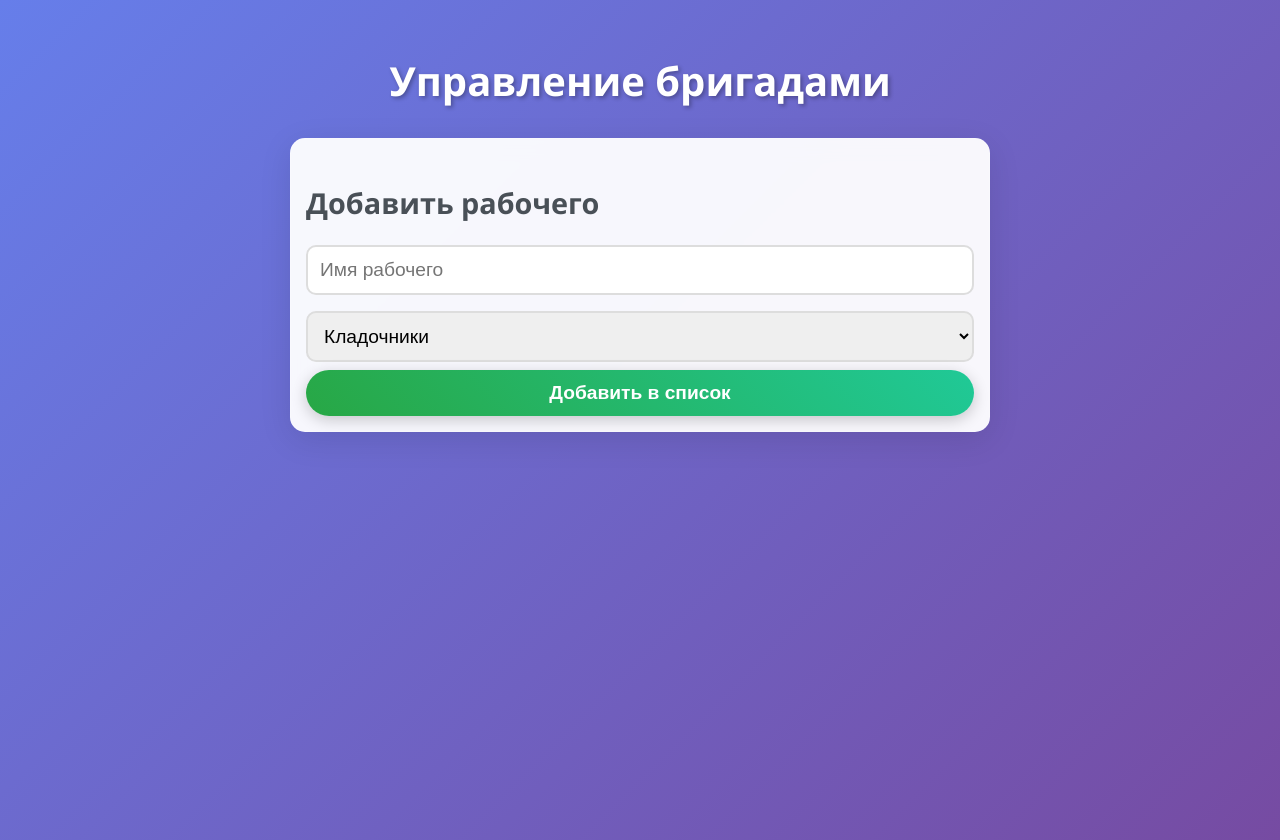
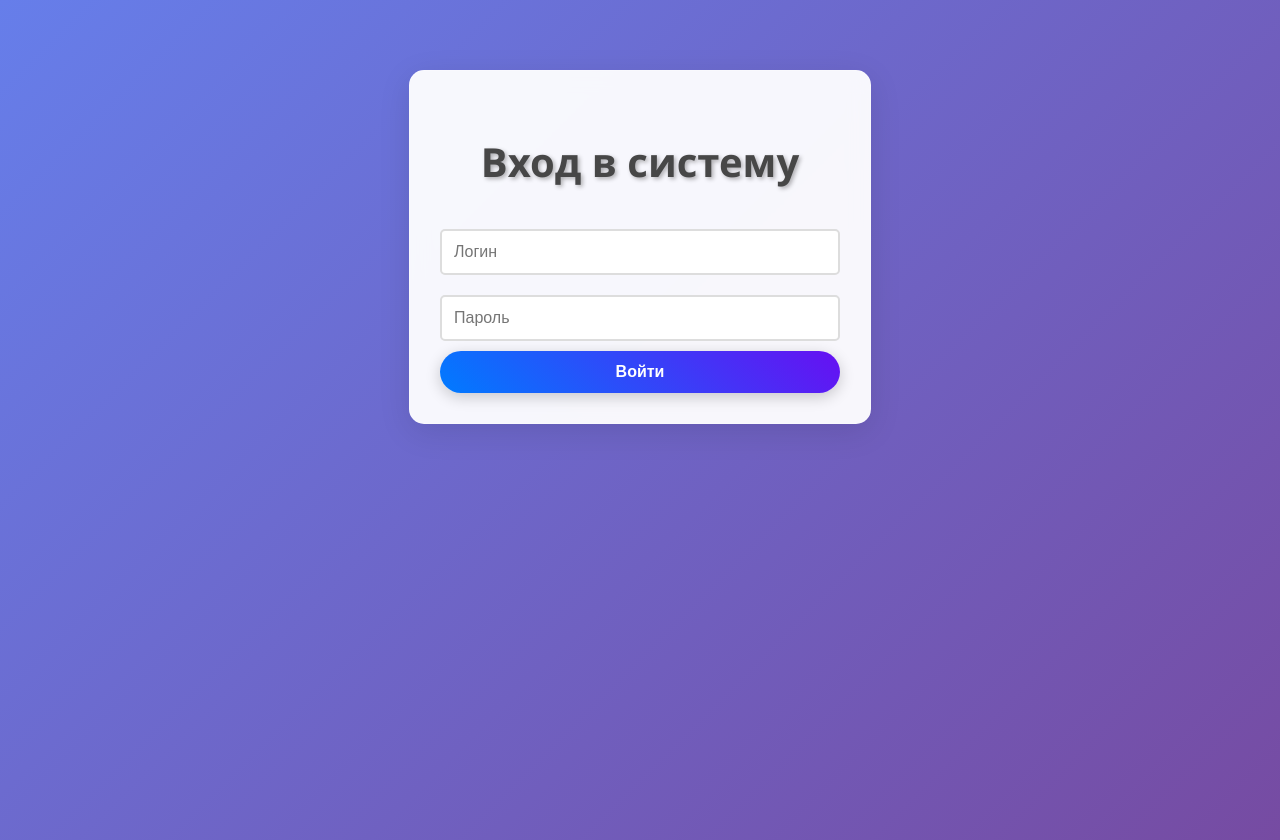
Before and after one commit to xzrasul13/brigades, a plain HTML site: page index.html in a window 1280 px wide. Drawn offline with Linux system fonts and the light colour scheme; no server answers.

Commit message:
Add login form

```diff
--- a/index.html
+++ b/index.html
@@ -8,7 +8,16 @@
 </head>
 <body>
 
+    <div id="loginForm" class="login-container">
+        <h2>Вход в систему</h2>
+        <input type="text" id="username" placeholder="Логин">
+        <input type="password" id="password" placeholder="Пароль">
+        <button class="btn btn-login" onclick="login()">Войти</button>
+    </div>
+
+    <div id="mainApp" style="display:none;">
         <h2>Управление бригадами</h2>
+        <button class="btn btn-logout" onclick="logout()">Выйти</button>
 
         <div class="card">
             <h3>Добавить рабочего</h3>
@@ -29,6 +38,7 @@
 
         <div id="loader" class="hidden">Обработка... Подождите...</div>
         <div id="mainContent"></div>
+    </div>
 
     <script src="script.js"></script>
 </body>
--- a/script.js
+++ b/script.js
@@ -1,5 +1,20 @@
  // ВСТАВЬ СВОЮ ССЫЛКУ НИЖЕ
         const scriptUrl = 'https://script.google.com/macros/s/AKfycbzH43J3zQOPJQo4bJL4PTtC7SpWMWgFKOLpeCSKD-mqsVTQJXQEGGHtTGCF6VhGd3KFRQ/exec';
+
+        // Функция входа
+        function login() {
+            const username = document.getElementById('username').value;
+            const password = document.getElementById('password').value;
+
+            // Простая проверка логина и пароля (замените на свои значения)
+            if (username === 'islom' && password === 'islomps') {
+                document.getElementById('loginForm').style.display = 'none';
+                document.getElementById('mainApp').style.display = 'block';
+                loadData();
+            } else {
+                alert('Неверный логин или пароль');
+            }
+        }
 
         // 1. Загрузка данных из таблицы
         async function loadData() {
--- a/style.css
+++ b/style.css
@@ -7,9 +7,28 @@
             color: #333;
             min-height: 100vh;
         }
+        .login-container {
+            background: rgba(255, 255, 255, 0.95);
+            padding: 30px;
+            border-radius: 15px;
+            box-shadow: 0 8px 32px rgba(0,0,0,0.1);
+            margin-bottom: 20px;
+            backdrop-filter: blur(10px);
+            border: 1px solid rgba(255, 255, 255, 0.18);
+            text-align: center;
+            max-width: 400px;
+            margin: 50px auto;
+        }
+        .login-container input {
+            width: 100%;
+            padding: 12px;
+            margin: 10px 0;
+            border-radius: 5px;
+            font-size: 1em;
+        }
         h2 {
             text-align: center;
-            color: #fff;
+            color: #474747;
             margin-bottom: 30px;
             font-size: 2.5em;
             text-shadow: 2px 2px 4px rgba(0,0,0,0.3);
@@ -48,6 +67,16 @@
             background: linear-gradient(45deg, #dc3545, #fd7e14);
             color: white;
             width: auto;
+        }
+        .btn-login {
+            background: linear-gradient(45deg, #007bff, #6610f2);
+            color: rgb(255, 255, 255);
+            width: 100%;
+        }
+        .btn-logout {
+            background: linear-gradient(45deg, #6c757d, #495057);
+            color: white;
+            margin-bottom: 20px;
         }
         .team-title {
             cursor: pointer;
```
Lines whose indentation alone changed are shown as unchanged.
